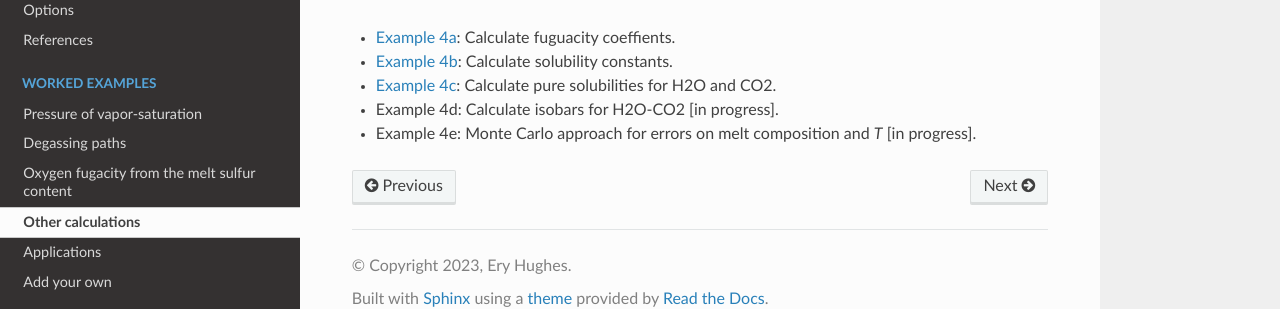
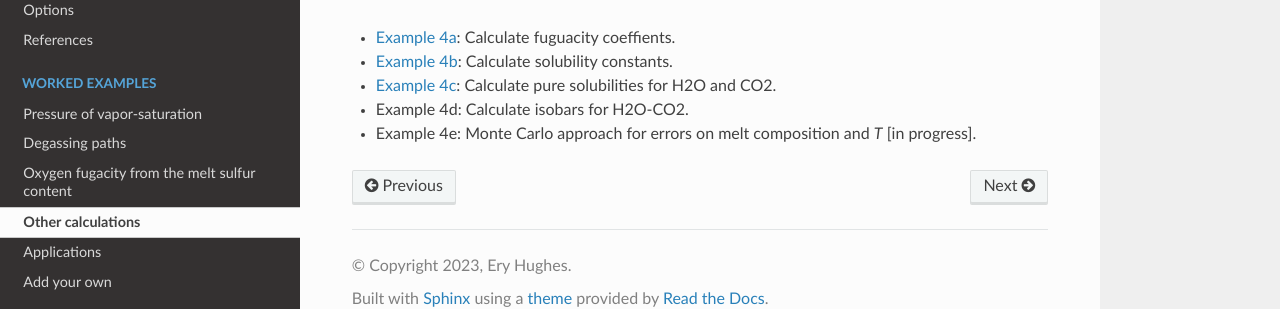
Before and after one commit to eryhughes/VolFe, a Sphinx documentation site: the page built from docs/worked_example_other.rst, in a window 1280 px wide. Shown: the part 230-539 px from the top of the page. Built offline with Sphinx 7.4.7 and the Read the Docs theme 2.0.0, drawn with Linux system fonts in a browser that asks for light colours; pages that are not in the unit, such as notebooks, are missing from menus.

Commit message:
isobar example

```diff
--- a/docs/worked_example_other.rst
+++ b/docs/worked_example_other.rst
@@ -12,6 +12,6 @@ Here we show examples for a few that might be useful:
 
 - :doc:`Example 4c <Examples/4c. other pure_sol>`: Calculate pure solubilities for H2O and CO2.
 
-- :doc:`Example 4d <Examples/4d. other_isobar>`: Calculate isobars for H2O-CO2 [in progress].
+- :doc:`Example 4d <Examples/4d. other_isobar>`: Calculate isobars for H2O-CO2.
 
 - :doc:`Example 4e <Examples/4e. other_error>`: Monte Carlo approach for errors on melt composition and *T* [in progress].
```
Also changed, not shown: docs/Examples/4c. other pure_sol.ipynb.
